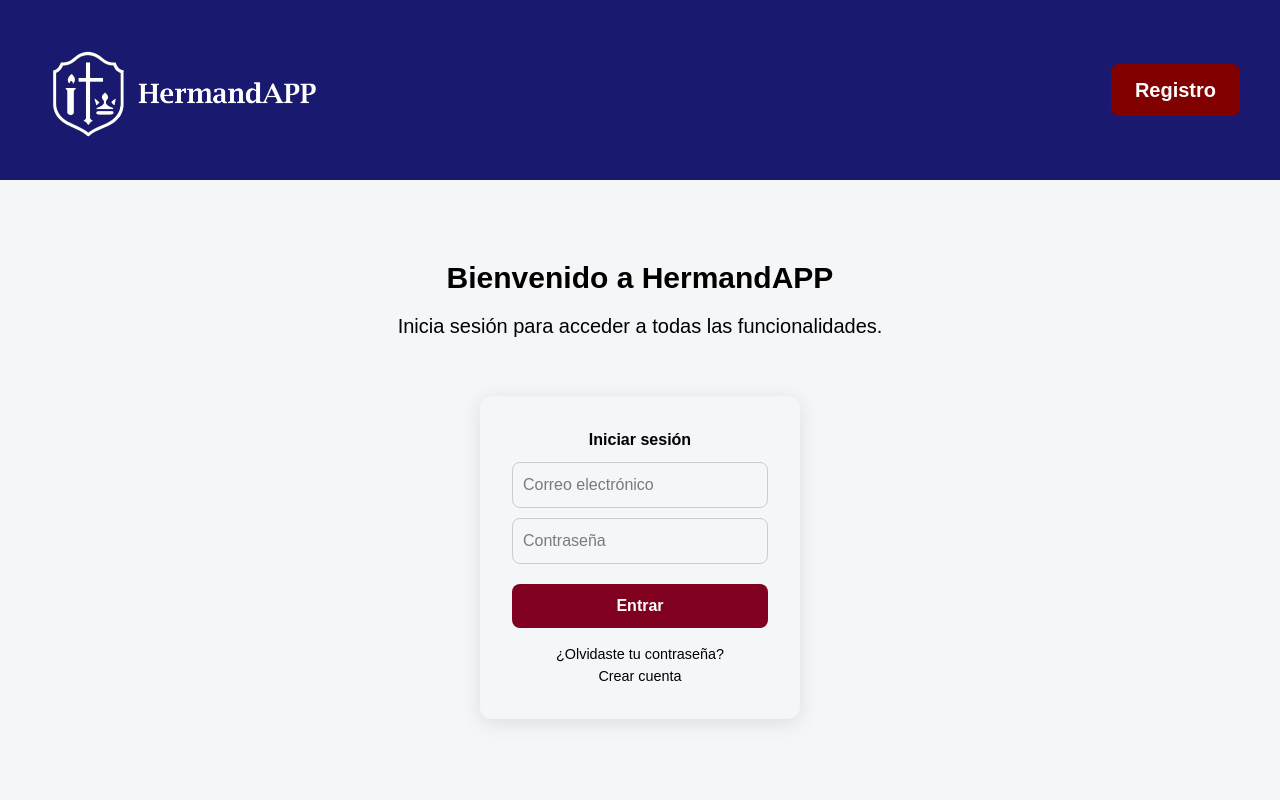
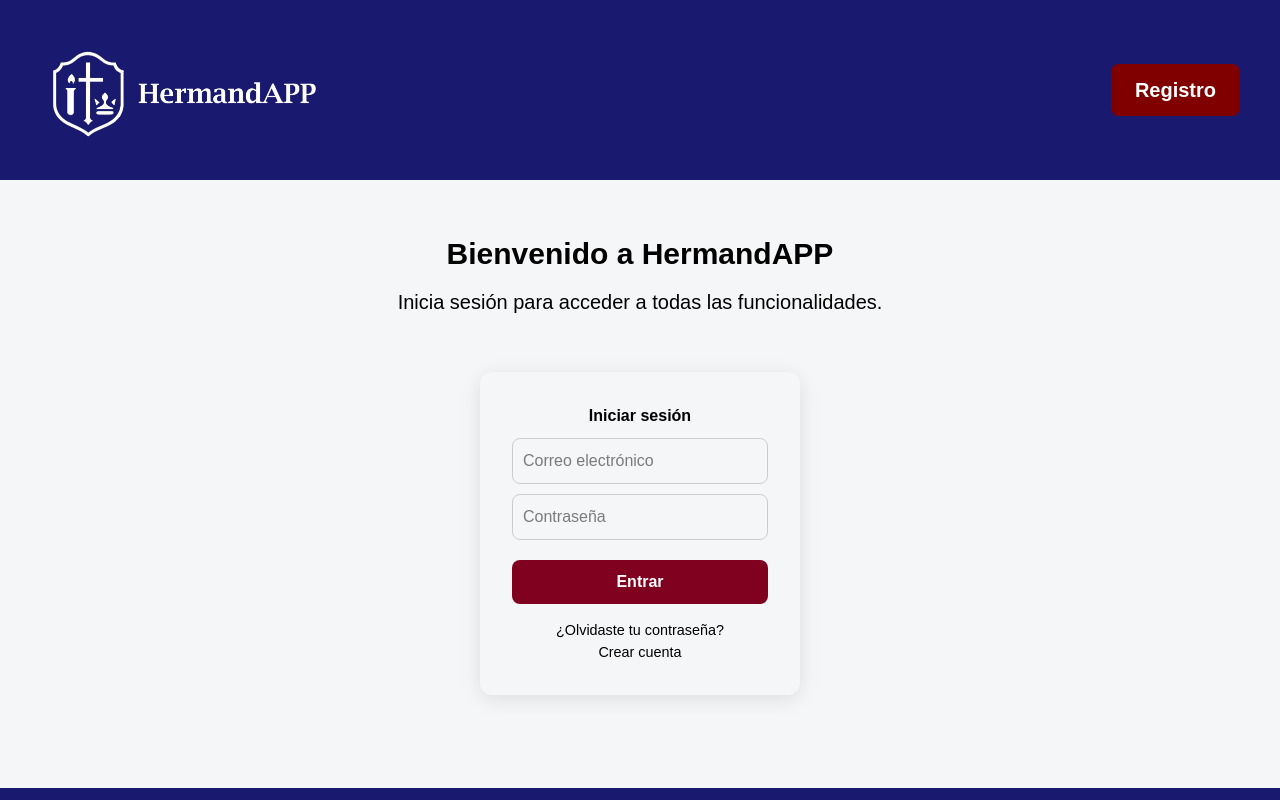
Before and after one commit to davdelpal1/HermandAPP, a Next.js app in the folder apps/web/: page /login in a window 1280 px wide. Shown: the top 800 px of the page. Built offline with nearby package versions, Linux system fonts and the light colour scheme.

Commit message:
Mejorando página del login

```diff
--- a/apps/web/src/pages/login.tsx
+++ b/apps/web/src/pages/login.tsx
@@ -42,7 +42,7 @@ const Login = () => {
           Registro
         </a>
       </header>
-      <main className="p-4 md:p-10" style={{ background: '#f4f6f8' }}>
+      <main className="p-2 md:p-4" style={{ background: '#f4f6f8' }}>
         <section id="hermandapp" className="text-center py-10">
           <h2 className="text-3xl font-bold mb-4">Bienvenido a HermandAPP</h2>
           <p className="text-xl mb-4">Inicia sesión para acceder a todas las funcionalidades.</p>
@@ -94,7 +94,8 @@ const styles: { [key: string]: React.CSSProperties } = {
     display: 'flex',
     justifyContent: 'center',
     alignItems: 'flex-start',
-    height: 'calc(100vh - 100px)', // Reducido para disminuir el espacio
+    minHeight: '50vh',
+    paddingBottom: '2rem',
     background: '#f4f6f8',
     paddingTop: '0px', // Reducido al mínimo
   },
```
